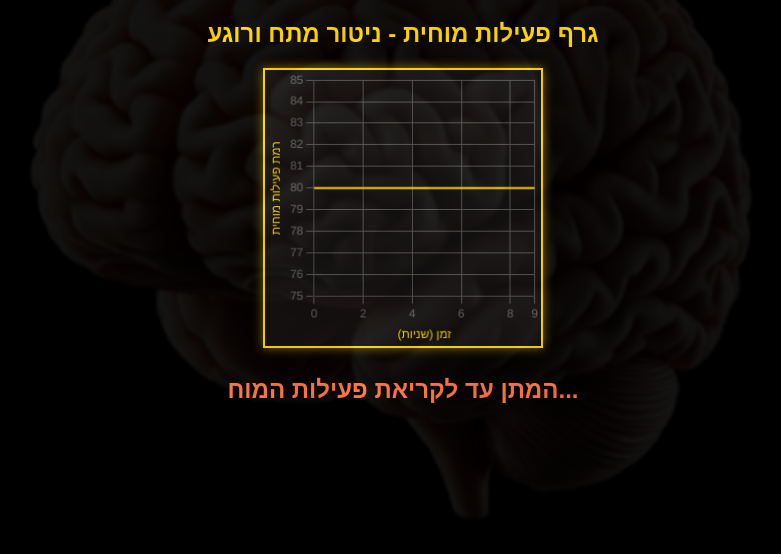
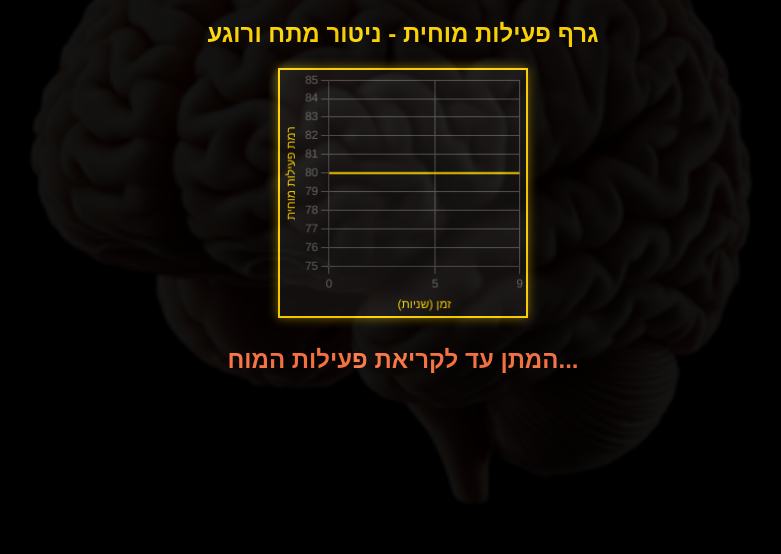
Before and after one commit to metanel/my-brain-graph, a plain HTML site: page graph.html in a window 1280 px wide. Shown: the whole page, without its empty margins (237-1018 px from the left). Drawn offline with nearby package versions, Linux system fonts and the light colour scheme.

Commit message:
Update graph.html

```diff
--- a/graph.html
+++ b/graph.html
@@ -43,8 +43,8 @@
         }
         canvas {
     width: 100% !important;
-    max-width: 280px !important;
-    height: 280px !important;
+    max-width: 250px !important;
+    height: 250px !important;
     border: 2px solid #FFD700;
     background-color: #111;
     box-shadow: 0px 0px 10px rgba(255, 215, 0, 0.5);
```
